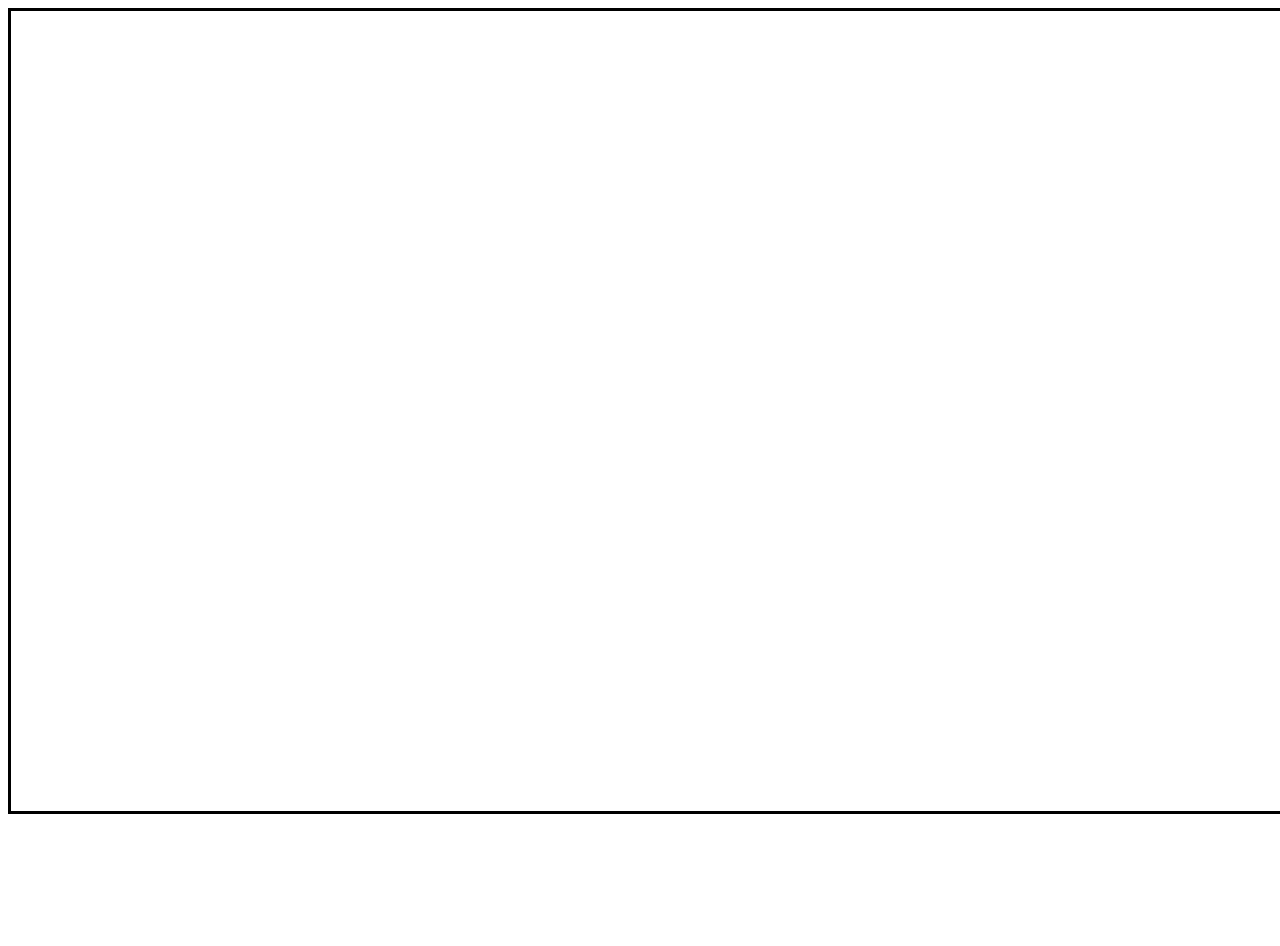
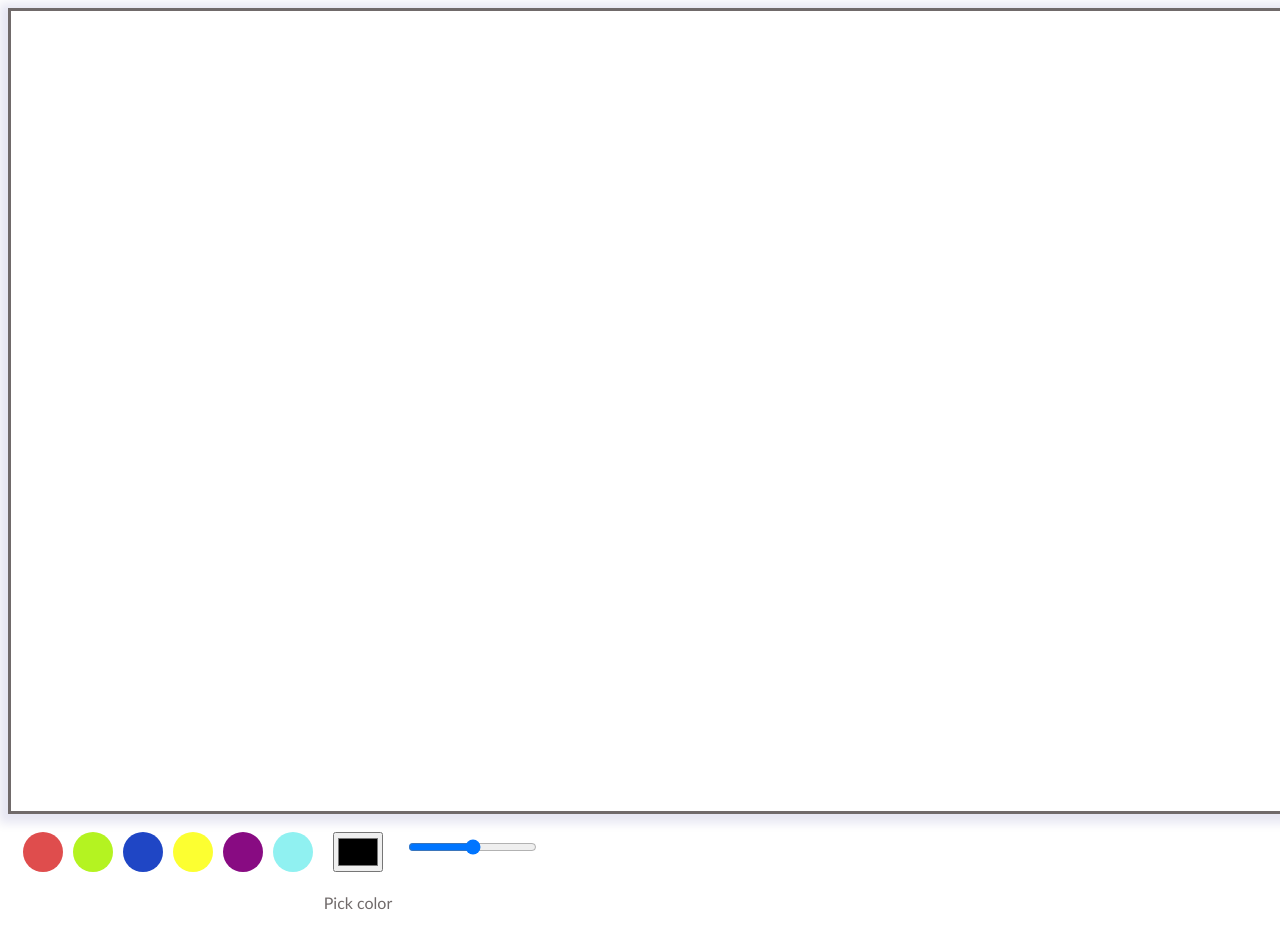
Before and after one commit to Libera999/Drawing-app, a plain HTML site: page index.html in a window 1280 px wide. Before the commit the page ends 826 px from the top, so only its background shows below. Drawn offline with Linux system fonts and the light colour scheme.

Commit message:
colors and brush size

```diff
--- a/canvas.js
+++ b/canvas.js
@@ -3,15 +3,15 @@ window.addEventListener('load', () => {
     const ctx = canvas.getContext("2d");
 
     canvas.height = window.innerHeight;
-    canvas.width = window.innerWidth;
-
-    //ctx.beginPath();
-    //ctx.moveTo(100,100);
-    //ctx.lineTo(200,100);
-    //ctx.strokeStyle="blue";
-    //ctx.stroke();
+    canvas.width =  window.innerWidth;
 
     let painting = false;
+    let draw_color = "black";
+
+    function change_color(element) {
+        draw_color = element.style.background;
+        console.log("change");
+    }
 
     function startPos(){
         painting = true;
@@ -28,11 +28,13 @@ window.addEventListener('load', () => {
         ctx.lineWidth = 8;
         ctx.lineCap = "round";
         ctx.lineTo(e.clientX, e.clientY);
-        ctx.strokeStyle="blue";
+        ctx.strokeStyle=draw_color;
         ctx.stroke();
     }
+
 
     canvas.addEventListener('mousedown', startPos);
     canvas.addEventListener('mouseup', endPos);
     canvas.addEventListener('mousemove', paint);
+
 });
--- a/index.html
+++ b/index.html
@@ -6,9 +6,36 @@
     <meta name="viewport" content="width=device-width, initial-scale=1.0">
     <link rel="stylesheet" href="./style.css">
     <title>Canvas</title>
+    <script type="text/javascript" src="canvas.js"></script>
 </head>
+
 <body>
     <canvas id="canvas"></canvas>
-    <script src="canvas.js"></script>
+
+    <div class="tools">
+
+            <div class="color-field" style="background: #df4d4d" click.delegate = "change_color(this)"></div>
+            <div click.delegate="change_color(this)" class="color-field" style="background: rgb(180, 243, 33)"></div>
+            <div click.delegate="change_color(this)" class="color-field" style="background: #1f46c5"></div>
+
+          <br>
+            <div click.delegate="change_color(this)" class="color-field" style="background: rgb(252, 255, 49)"></div>
+            <div click.delegate="change_color(this)" class="color-field" style="background: #880b82"></div>
+            <div click.delegate="change_color(this)" class="color-field" style="background: #90f1f1"></div>
+
+            <div>
+
+                <input onInput="draw_color = this.value" type="color" class="color-picker">
+                <p class="pick-text">Pick color</p>
+            </div>
+
+         <!-- <h3>select color </h3> -->
+            <input type="range" min="1" max="100" class="brush-radius">
+
+
+    </div>
 </body>
+
+
+
 </html>
--- a/style.css
+++ b/style.css
@@ -1,7 +1,44 @@
 *{
     box-sizing: border-box;
+    font-family: Calibri;
+    color: #706a6a;
+
 }
 
 #canvas{
-    border: 3px solid black;
+    border: 3px solid #706a6a;
+    margin-left: auto;
+    box-shadow: -2px 2px 10px 7px rgba(0, 0, 128, 0.1);
 }
+
+.tools .color-field{
+    width: 40px;
+    height: 40px;
+    cursor: pointer;
+    border-radius: 50%;
+    box-sizing: border-box;
+    display: inline-block;
+    margin:5px 5px;
+}
+
+.tools{
+    display:flex;
+    padding: 10px;
+    flex-direction: row;
+}
+
+.color-picker{
+    align-margin: center;
+    margin:5px 15px;
+    height: 40px;
+}
+
+.brush-radius{
+    align-margin: center;
+    margin:0 10px;
+    height: 40px;
+}
+
+.pick-text{
+    text-align: center;
+}
```
